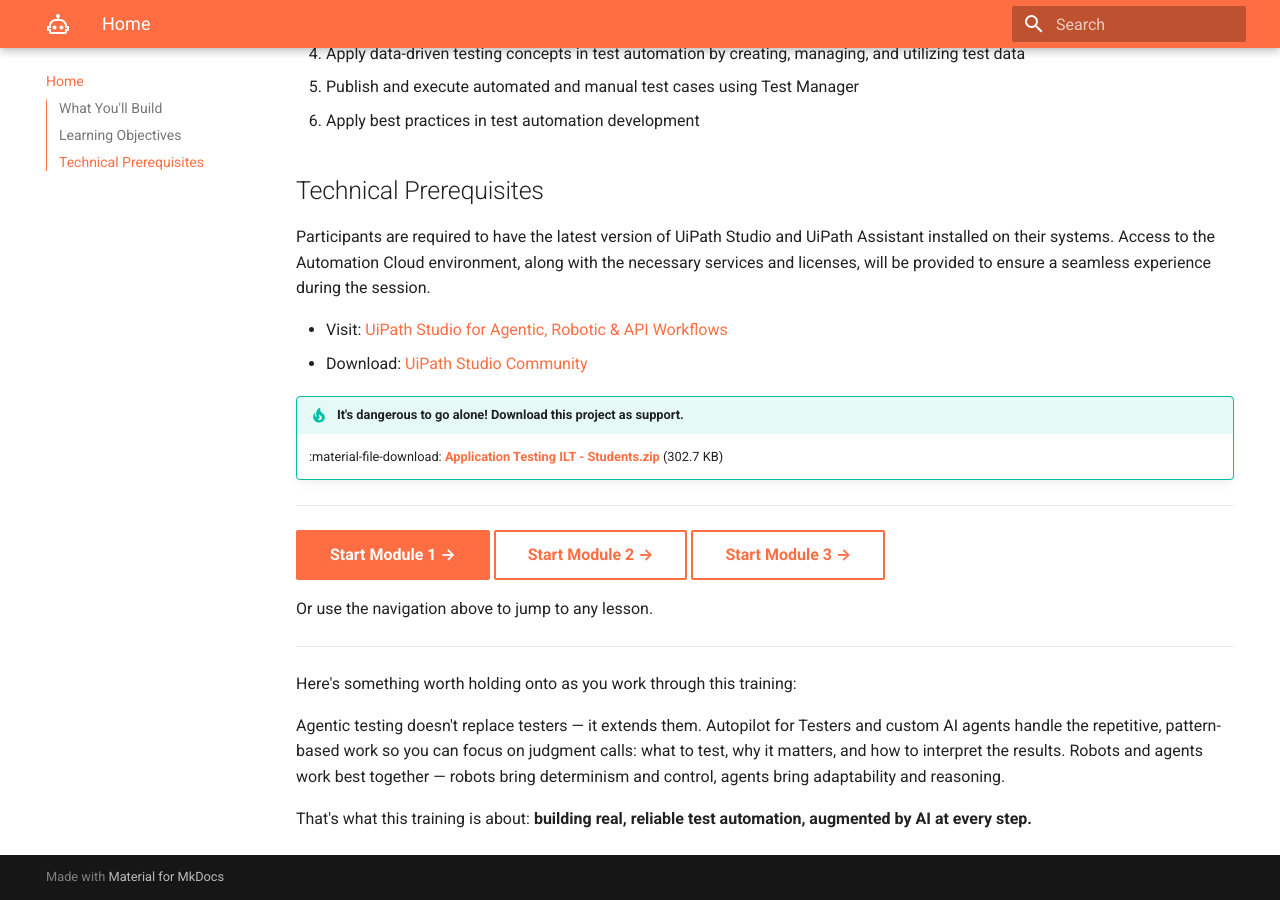
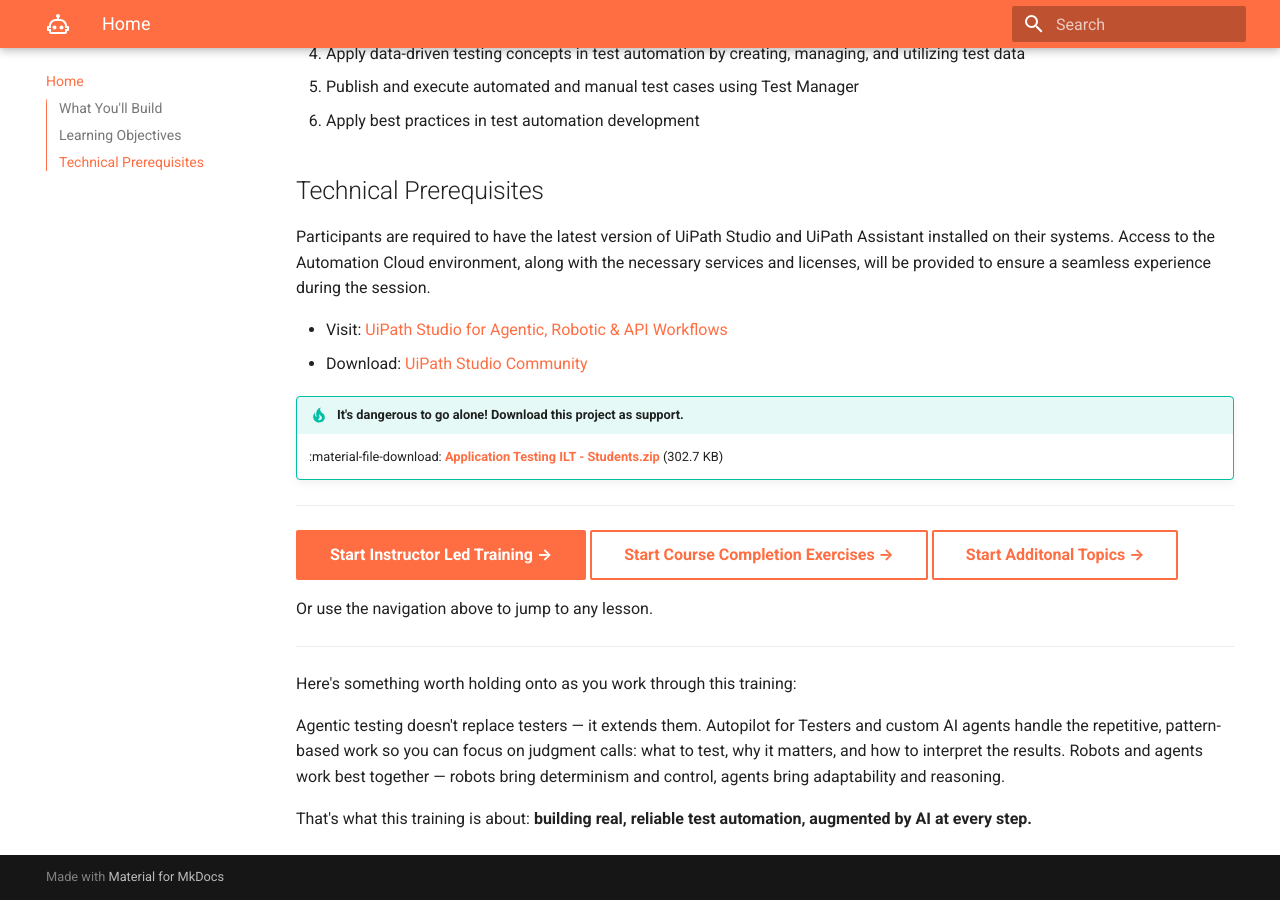
Before and after one commit to MeeraKay/software-testing-ilt-guide, an MkDocs documentation site: the page built from docs/index.md, in a window 1280 px wide and 900 px high, scrolled down 978 px. Built offline with MkDocs 1.6.1 and Material for MkDocs 9.7.7, drawn with Linux system fonts in a browser that asks for light colours.

Commit message:
Update index.md
changed navigation names

```diff
--- a/docs/index.md
+++ b/docs/index.md
@@ -40,9 +40,9 @@
 
 ---
 
-[Start Module 1 →](module-1-instructor-led-training/index.md){ .md-button .md-button--primary }
-[Start Module 2 →](module-2-course-completion-exercises/index.md){ .md-button }
-[Start Module 3 →](module-3-additional-topics/index.md){ .md-button }
+[Start Instructor Led Training →](module-1-instructor-led-training/index.md){ .md-button .md-button--primary }
+[Start Course Completion Exercises →](module-2-course-completion-exercises/index.md){ .md-button }
+[Start Additonal Topics →](module-3-additional-topics/index.md){ .md-button }
 
 Or use the navigation above to jump to any lesson.
 
```
